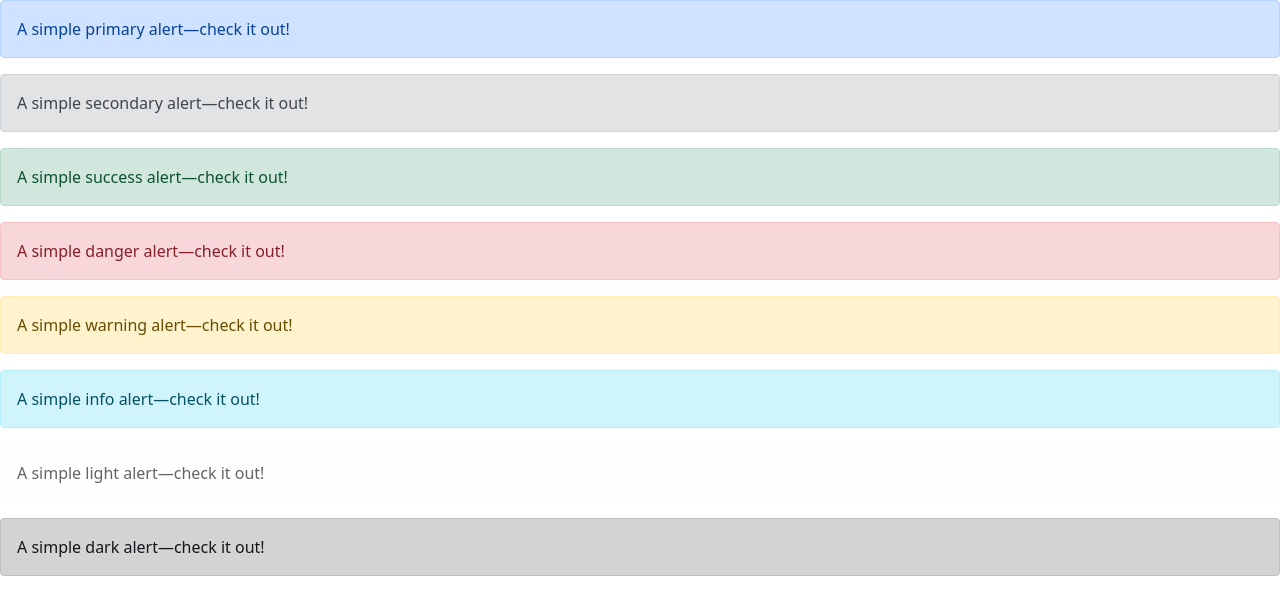
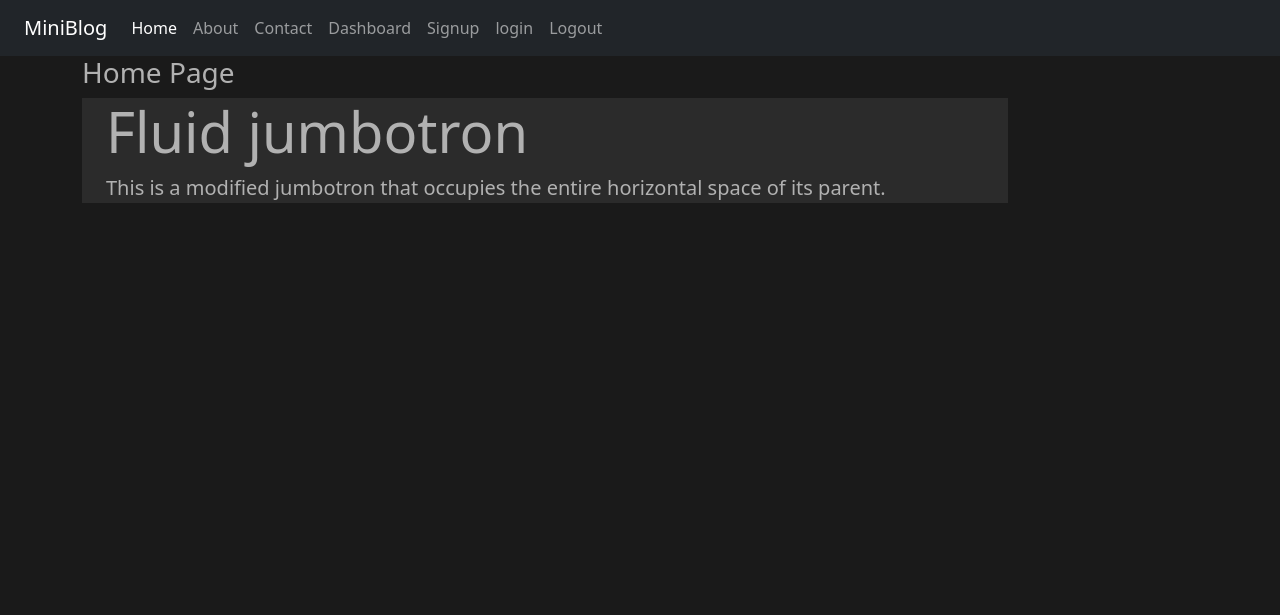
Before and after one commit to mazharul-miraz/DjangoMinimalBlog, a Django app: page / in a window 1280 px wide. Shown: the top 615 px of the page. Run offline with Django 3.2, Linux system fonts and the light colour scheme; some libraries are stand-ins or nearby versions.

Commit message:
base layout done

```diff
--- a/blog/views.py
+++ b/blog/views.py
@@ -3,5 +3,25 @@ from django.shortcuts import render
 # Create your views here.
 
 
+
+#home
 def home(request):
-    return render (request,"base.html")
+    return render (request,"home.html")
+
+def about(request):
+    return render (request,"about.html")
+
+def contact(request):
+    return render (request,"contact.html")
+
+def dashboard(request):
+    return render (request,"dashboard.html")
+
+def login(request):
+    return render (request,"login.html")
+
+def logout(request):
+    return render (request,"logout.html")
+
+def signup(request):
+    return render (request,"signup.html")
--- a/miniblogProject/settings.py
+++ b/miniblogProject/settings.py
@@ -123,7 +123,7 @@ USE_TZ = True
 STATIC_URL = '/static/'
 # Add these new lines
 STATICFILES_DIRS = (
-    os.path.join(BASE_DIR, 'static/'),
+    os.path.join(BASE_DIR, 'static'),
 )
 
 
--- a/miniblogProject/urls.py
+++ b/miniblogProject/urls.py
@@ -19,5 +19,12 @@ from blog import views
 
 urlpatterns = [
     path('admin/', admin.site.urls),
-    path('', views.home,name='home')
+    path('', views.home, name='about'),
+    path('about/', views.about, name='about'),
+    path('contact/', views.contact, name='contact'),
+    path('dashboard/', views.dashboard, name='dashboard'),
+    path('login/', views.login, name='login'),
+    path('logout/', views.logout, name='logout'),
+    path('signup/', views.signup, name='signup'),
+
 ]
--- a/static/css/style.css
+++ b/static/css/style.css
@@ -0,0 +1,10 @@
+body{
+    background:#1a1a1a !important;
+    color: #b1b1b1 !important;
+}
+
+
+
+.jumbotron{
+    background:#2b2b2b ;
+}
--- a/templates/base.html
+++ b/templates/base.html
@@ -9,30 +9,29 @@
 </head>
 <body>
 
-    <div class="alert alert-primary" role="alert">
-        A simple primary alert—check it out!
-      </div>
-      <div class="alert alert-secondary" role="alert">
-        A simple secondary alert—check it out!
-      </div>
-      <div class="alert alert-success" role="alert">
-        A simple success alert—check it out!
-      </div>
-      <div class="alert alert-danger" role="alert">
-        A simple danger alert—check it out!
-      </div>
-      <div class="alert alert-warning" role="alert">
-        A simple warning alert—check it out!
-      </div>
-      <div class="alert alert-info" role="alert">
-        A simple info alert—check it out!
-      </div>
-      <div class="alert alert-light" role="alert">
-        A simple light alert—check it out!
-      </div>
-      <div class="alert alert-dark" role="alert">
-        A simple dark alert—check it out!
-      </div>
+<div class="container-fluid bg-dark">
+
+  {% include "navber.html" %}
+</div>
+
+<div class="container">
+
+  <div class="row">
+    <div class="col-sm-12">
+      {% block msg %}
+      {% endblock msg %}
+    </div>
+  </div>
+
+  <div class="row">
+      {% block side %}
+      {% endblock side %}
+
+
+   {% block content %}
+  {% endblock content %}
+  </div>
+</div>
 
 
 <script src="{% static "js/bootstrap.min.js" %}"></script>
--- /dev/null
+++ b/templates/home.html
@@ -0,0 +1,15 @@
+{% extends 'base.html' %}
+{% load static %}
+{% block content %}
+
+<div class = "col-sm-10">
+    <h3>Home Page</h3>
+    <div class="jumbotron jumbotron-fluid">
+        <div class="container">
+        <h1 class="display-4">Fluid jumbotron</h1>
+        <p class="lead">This is a modified jumbotron that occupies the entire horizontal space of its parent.</p>
+        </div>
+    </div>
+</div>
+
+{% endblock content %}
--- /dev/null
+++ b/templates/navber.html
@@ -0,0 +1,33 @@
+<nav class="navbar navbar-expand-lg navbar-dark bg-dark">
+    <div class="container-fluid">
+      <a class="navbar-brand" href="#">MiniBlog</a>
+      <button class="navbar-toggler" type="button" data-bs-toggle="collapse" data-bs-target="#navbarNav" aria-controls="navbarNav" aria-expanded="false" aria-label="Toggle navigation">
+        <span class="navbar-toggler-icon"></span>
+      </button>
+      <div class="collapse navbar-collapse" id="navbarNav">
+        <ul class="navbar-nav">
+          <li class="nav-item">
+            <a class="nav-link active" aria-current="/" href="#">Home</a>
+          </li>
+          <li class="nav-item">
+            <a class="nav-link" href="{% url 'about' %}">About</a>
+          </li>
+          <li class="nav-item">
+            <a class="nav-link" href="{% url 'contact' %}">Contact</a>
+          </li>
+          <li class="nav-item">
+            <a class="nav-link" href="{% url 'dashboard' %}">Dashboard</a>
+          </li>
+          <li class="nav-item">
+            <a class="nav-link" href="{% url 'signup' %}">Signup</a>
+          </li>
+          <li class="nav-item">
+            <a class="nav-link" href="{% url 'login' %}">login</a>
+          </li>
+          <li class="nav-item">
+            <a class="nav-link" href="{% url 'logout' %}">Logout</a>
+          </li>
+        </ul>
+      </div>
+    </div>
+  </nav>
```
Also changed, not shown: templates/about.html (added, +15 -0 lines), templates/contact.html (added, +34 -0 lines), templates/dashboard.html (added), templates/login.html (added), templates/logout.html (added), templates/signup.html (added).
